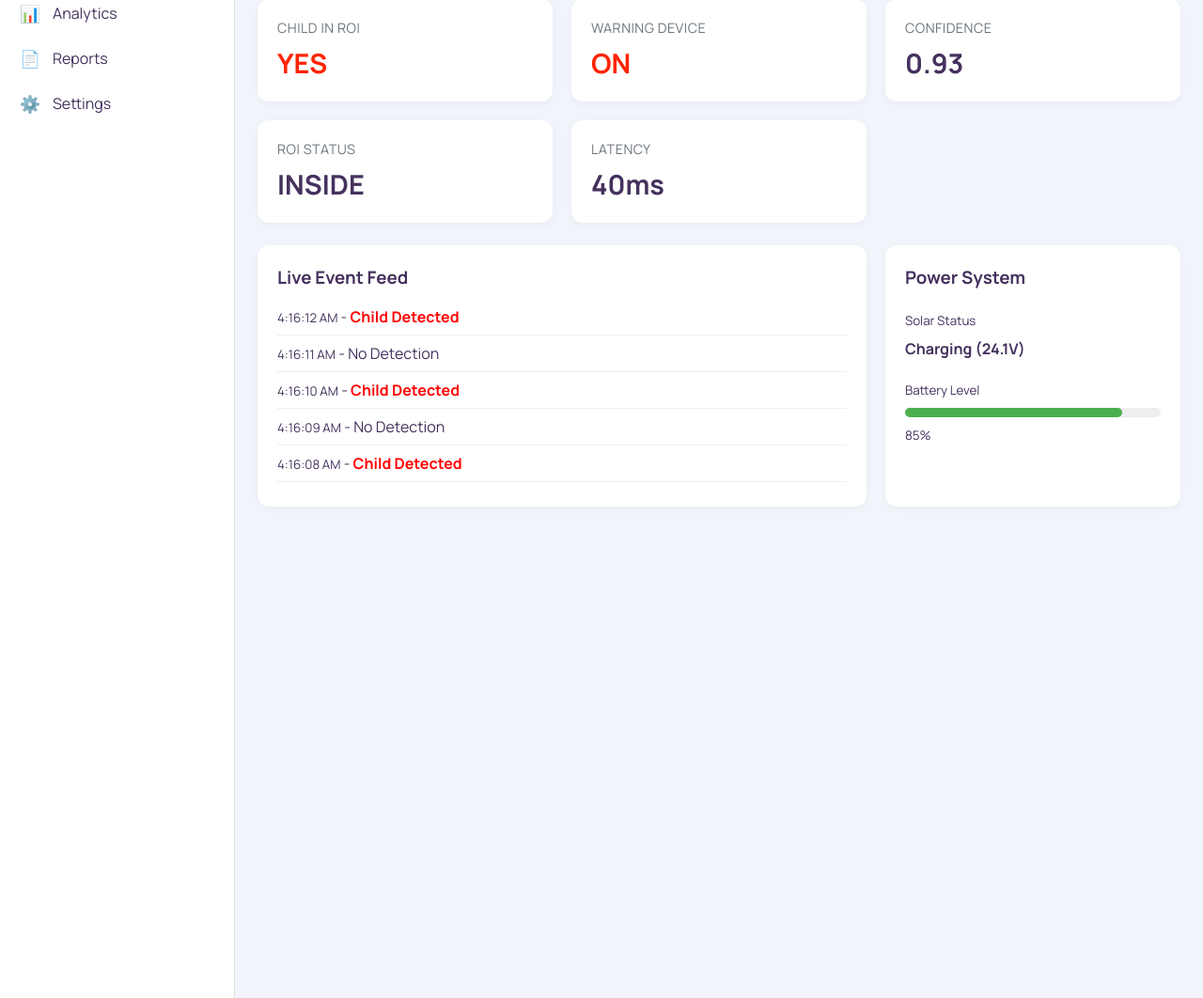
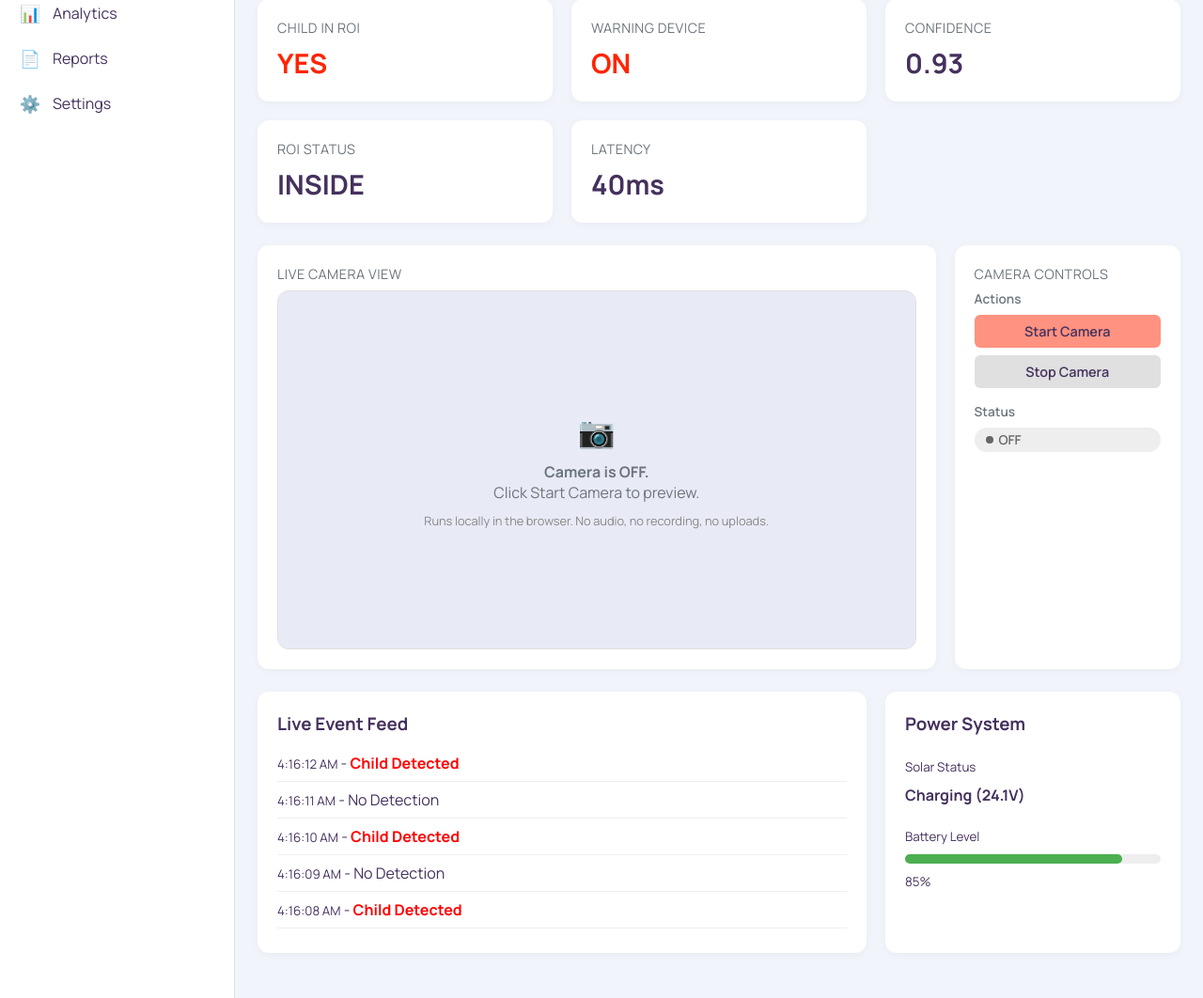
Before and after one commit to troydave-amol/iot-crosswalk-alert-system, a Flask app: page / in a window 1280 px wide. Shown: the part 190-1252 px from the top of the page at 94% size. Run offline with Flask 3, Linux system fonts and the light colour scheme; some libraries are stand-ins or nearby versions.

Commit message:
feat: Add Live Camera View panel to Live View section in dashboard

```diff
--- a/static/css/dashboard.css
+++ b/static/css/dashboard.css
@@ -90,8 +90,10 @@ body {
     cursor: pointer;
 }
 
-.nav-item:hover, .nav-item.active {
-    background-color: rgba(255, 146, 128, 0.1); /* faded primary accent */
+.nav-item:hover,
+.nav-item.active {
+    background-color: rgba(255, 146, 128, 0.1);
+    /* faded primary accent */
     color: var(--primary-accent);
     border-right: 3px solid var(--primary-accent);
 }
@@ -208,8 +210,15 @@ body {
 }
 
 @keyframes fadeIn {
-    from { opacity: 0; transform: translateY(5px); }
-    to { opacity: 1; transform: translateY(0); }
+    from {
+        opacity: 0;
+        transform: translateY(5px);
+    }
+
+    to {
+        opacity: 1;
+        transform: translateY(0);
+    }
 }
 
 /* Cards & Grid */
@@ -224,14 +233,14 @@ body {
     background-color: var(--white);
     border-radius: 12px;
     padding: 20px;
-    box-shadow: 0 2px 8px rgba(0,0,0,0.04);
+    box-shadow: 0 2px 8px rgba(0, 0, 0, 0.04);
     border: 1px solid transparent;
     transition: transform 0.2s, box-shadow 0.2s;
 }
 
 .card:hover {
     transform: translateY(-2px);
-    box-shadow: 0 4px 12px rgba(0,0,0,0.08);
+    box-shadow: 0 4px 12px rgba(0, 0, 0, 0.08);
 }
 
 .card-title {
@@ -258,12 +267,84 @@ body {
     color: var(--text-muted);
 }
 
+/* Camera Section */
+.camera-grid {
+    display: grid;
+    grid-template-columns: 3fr 1fr;
+    gap: 20px;
+    margin-bottom: 24px;
+}
+
+.video-wrapper {
+    width: 100%;
+    aspect-ratio: 16 / 9;
+    background-color: #E8EAF6;
+    /* Slightly darker than F2F4FB */
+    border: 1px solid var(--border-color);
+    border-radius: 12px;
+    overflow: hidden;
+    position: relative;
+    display: flex;
+    align-items: center;
+    justify-content: center;
+}
+
+#liveCam {
+    width: 100%;
+    height: 100%;
+    object-fit: cover;
+    display: block;
+    /* Removes bottom space */
+}
+
+.cam-placeholder {
+    position: absolute;
+    top: 0;
+    left: 0;
+    width: 100%;
+    height: 100%;
+    display: flex;
+    flex-direction: column;
+    align-items: center;
+    justify-content: center;
+    text-align: center;
+    color: var(--text-muted);
+    background-color: #E8EAF6;
+    padding: 20px;
+    z-index: 10;
+}
+
+.cam-controls {
+    display: flex;
+    flex-direction: column;
+    gap: 16px;
+    height: 100%;
+}
+
+.control-group {
+    display: flex;
+    flex-direction: column;
+    gap: 8px;
+}
+
+.control-label {
+    font-size: 0.85rem;
+    font-weight: 600;
+    color: var(--text-muted);
+}
+
+@media (max-width: 992px) {
+    .camera-grid {
+        grid-template-columns: 1fr;
+    }
+}
+
 /* Tables */
 .table-container {
     background-color: var(--white);
     border-radius: 12px;
     padding: 20px;
-    box-shadow: 0 2px 8px rgba(0,0,0,0.04);
+    box-shadow: 0 2px 8px rgba(0, 0, 0, 0.04);
     overflow-x: auto;
 }
 
@@ -272,7 +353,8 @@ table {
     border-collapse: collapse;
 }
 
-th, td {
+th,
+td {
     padding: 12px 16px;
     text-align: left;
     border-bottom: 1px solid var(--border-color);
@@ -295,9 +377,20 @@ td {
     font-weight: 600;
 }
 
-.badge-warning { background-color: rgba(255, 36, 0, 0.1); color: var(--critical-alert); }
-.badge-success { background-color: rgba(76, 175, 80, 0.1); color: #2e7d32; }
-.badge-neutral { background-color: #f1f3f5; color: #495057; }
+.badge-warning {
+    background-color: rgba(255, 36, 0, 0.1);
+    color: var(--critical-alert);
+}
+
+.badge-success {
+    background-color: rgba(76, 175, 80, 0.1);
+    color: #2e7d32;
+}
+
+.badge-neutral {
+    background-color: #f1f3f5;
+    color: #495057;
+}
 
 /* Filter Bar */
 .filter-bar {
@@ -336,6 +429,15 @@ td {
     background-color: #ff7e6a;
 }
 
+.btn-secondary {
+    background-color: #e0e0e0;
+    color: var(--deep-text);
+}
+
+.btn-secondary:hover {
+    background-color: #d0d0d0;
+}
+
 .btn-outline {
     background-color: transparent;
     border: 1px solid var(--border-color);
@@ -352,7 +454,7 @@ td {
     padding: 40px;
     max-width: 800px;
     margin: 0 auto;
-    box-shadow: 0 0 20px rgba(0,0,0,0.1);
+    box-shadow: 0 0 20px rgba(0, 0, 0, 0.1);
 }
 
 /* Settings - Canvas */
@@ -364,10 +466,23 @@ td {
 }
 
 /* Utilities */
-.text-right { text-align: right; }
-.mt-4 { margin-top: 1.5rem; }
-.mb-4 { margin-bottom: 1.5rem; }
-.flex-col { display: flex; flex-direction: column; gap: 10px;}
+.text-right {
+    text-align: right;
+}
+
+.mt-4 {
+    margin-top: 1.5rem;
+}
+
+.mb-4 {
+    margin-bottom: 1.5rem;
+}
+
+.flex-col {
+    display: flex;
+    flex-direction: column;
+    gap: 10px;
+}
 
 .info-banner {
     background-color: #e3f2fd;
@@ -380,8 +495,19 @@ td {
 }
 
 @media (max-width: 768px) {
-    .sidebar { width: 0; }
-    .sidebar.open { width: var(--sidebar-width); }
-    .main-content { margin-left: 0; }
-    .dashboard-grid { grid-template-columns: 1fr; }
+    .sidebar {
+        width: 0;
+    }
+
+    .sidebar.open {
+        width: var(--sidebar-width);
+    }
+
+    .main-content {
+        margin-left: 0;
+    }
+
+    .dashboard-grid {
+        grid-template-columns: 1fr;
+    }
 }
--- a/static/js/dashboard.js
+++ b/static/js/dashboard.js
@@ -14,6 +14,10 @@ const App = {
             warning_on: false,
             confidence: 0.0,
             roi_status: 'OUTSIDE'
+        },
+        camera: {
+            stream: null,
+            selectedId: null
         }
     },
 
@@ -24,6 +28,7 @@ const App = {
         this.setupCharts();
         this.renderLogs();
         this.setupROI();
+        this.initCamera();
         this.updateTime();
 
         // Mobile sidebar toggle
@@ -59,6 +64,11 @@ const App = {
             // Resize charts if analytics
             if (hash === 'analytics' && this.state.charts.warnings) {
                 this.state.charts.warnings.resize();
+            }
+
+            // Stop camera if leaving live
+            if (hash !== 'live') {
+                this.stopCamera();
             }
         };
 
@@ -280,6 +290,118 @@ const App = {
         document.body.appendChild(link);
         link.click();
         document.body.removeChild(link);
+    },
+
+    // Camera Logic
+    initCamera() {
+        // Buttons
+        document.getElementById('btnStartCam')?.addEventListener('click', () => this.startCamera());
+        document.getElementById('btnStopCam')?.addEventListener('click', () => this.stopCamera());
+
+        // Device Select
+        const select = document.getElementById('camDeviceSelect');
+        if (select) {
+            select.addEventListener('change', (e) => {
+                this.state.camera.selectedId = e.target.value;
+                // If running, restart with new device
+                if (this.state.camera.stream) {
+                    this.stopCamera();
+                    this.startCamera();
+                }
+            });
+        }
+
+        // populate devices
+        if (navigator.mediaDevices && navigator.mediaDevices.enumerateDevices) {
+            navigator.mediaDevices.enumerateDevices().then(devices => {
+                const videoDevices = devices.filter(device => device.kind === 'videoinput');
+                const selectGroup = document.getElementById('camSelectGroup');
+
+                if (videoDevices.length > 0) {
+                    select.innerHTML = videoDevices.map(device =>
+                        `<option value="${device.deviceId}">${device.label || `Camera ${select.length + 1}`}</option>`
+                    ).join('');
+
+                    // Show select if multiple cameras (optional, simplified to always show if available/requested)
+                    // The prompt asked for "If only one device, hide the dropdown".
+                    if (videoDevices.length > 1) {
+                        selectGroup.style.display = 'block';
+                    }
+                    this.state.camera.selectedId = videoDevices[0].deviceId;
+                }
+            }).catch(err => {
+                console.warn('Camera enumeration failed:', err);
+            });
+        }
+    },
+
+    startCamera() {
+        if (this.state.camera.stream) return; // already running
+
+        const constraints = {
+            video: this.state.camera.selectedId ? { deviceId: { exact: this.state.camera.selectedId } } : true,
+            audio: false
+        };
+
+        navigator.mediaDevices.getUserMedia(constraints)
+            .then(stream => {
+                this.state.camera.stream = stream;
+                const video = document.getElementById('liveCam');
+                video.srcObject = stream;
+
+                document.getElementById('camPlaceholder').style.display = 'none';
+
+                // Update UI
+                const chip = document.getElementById('camStatusChip');
+                chip.className = 'status-chip connected'; // reusing green style
+                chip.innerHTML = '<div class="status-indicator"></div> ON';
+                chip.style.backgroundColor = 'rgba(76, 175, 80, 0.1)';
+                chip.style.color = '#2e7d32';
+
+                // Source chip
+                const sourceChip = document.getElementById('camSourceChip');
+                sourceChip.style.display = 'flex';
+                sourceChip.innerHTML = '<div class="status-indicator" style="background-color: #1976d2;"></div> Live Cam';
+
+            })
+            .catch(err => {
+                console.error("Camera error:", err);
+                const ph = document.getElementById('camPlaceholder');
+                ph.innerHTML = `<p style="color:red">Error: ${err.message || 'Permission denied'}</p>`;
+                ph.style.display = 'flex';
+            });
+    },
+
+    stopCamera() {
+        if (this.state.camera.stream) {
+            this.state.camera.stream.getTracks().forEach(track => track.stop());
+            this.state.camera.stream = null;
+        }
+
+        const video = document.getElementById('liveCam');
+        if (video) video.srcObject = null;
+
+        const ph = document.getElementById('camPlaceholder');
+        if (ph) {
+            ph.style.display = 'flex';
+            ph.innerHTML = `
+                <div style="font-size: 2rem; margin-bottom: 10px;">📷</div>
+                <p><strong>Camera is OFF.</strong><br>Click Start Camera to preview.</p>
+                <p style="font-size: 0.8rem; margin-top: 10px; color: #888;">Runs locally in the browser. No audio, no recording, no uploads.</p>
+            `;
+        }
+
+        // Update UI
+        const chip = document.getElementById('camStatusChip');
+        if (chip) {
+            chip.className = 'status-chip mock';
+            chip.innerHTML = '<div class="status-indicator"></div> OFF';
+            chip.style.backgroundColor = '#eee';
+            chip.style.color = '#666';
+        }
+
+        const sourceChip = document.getElementById('camSourceChip');
+        if (sourceChip) sourceChip.style.display = 'none';
     }
 };
 
--- a/templates/index.html
+++ b/templates/index.html
@@ -93,6 +93,48 @@
                     <div class="card">
                         <div class="card-title">Latency</div>
                         <div class="card-value" id="live-latency">24ms</div>
+                    </div>
+                </div>
+
+                <!-- Live Camera Feed -->
+                <div class="camera-grid">
+                    <div class="card">
+                        <div class="card-title">Live Camera View</div>
+                        <div class="video-wrapper">
+                            <video id="liveCam" autoplay playsinline muted></video>
+                            <div id="camPlaceholder" class="cam-placeholder">
+                                <div style="font-size: 2rem; margin-bottom: 10px;">📷</div>
+                                <p><strong>Camera is OFF.</strong><br>Click Start Camera to preview.</p>
+                                <p style="font-size: 0.8rem; margin-top: 10px; color: #888;">Runs locally in the
+                                    browser. No audio, no recording, no uploads.</p>
+                            </div>
+                        </div>
+                    </div>
+                    <div class="card">
+                        <div class="card-title">Camera Controls</div>
+                        <div class="cam-controls">
+                            <div class="control-group">
+                                <div class="control-label">Actions</div>
+                                <button id="btnStartCam" class="btn btn-primary">Start Camera</button>
+                                <button id="btnStopCam" class="btn btn-secondary">Stop Camera</button>
+                            </div>
+
+                            <div class="control-group" id="camSelectGroup" style="display:none;">
+                                <div class="control-label">Source</div>
+                                <select id="camDeviceSelect" class="form-control"></select>
+                            </div>
+
+                            <div class="control-group">
+                                <div class="control-label">Status</div>
+                                <div class="status-chip mock" id="camStatusChip">
+                                    <div class="status-indicator"></div> OFF
+                                </div>
+                                <div class="status-chip connected" id="camSourceChip"
+                                    style="background-color: #e3f2fd; color: #0d47a1; display:none;">
+                                    <div class="status-indicator" style="background-color: #1976d2;"></div> Webcam
+                                </div>
+                            </div>
+                        </div>
                     </div>
                 </div>
 
```
Lines whose indentation alone changed are shown as unchanged.
